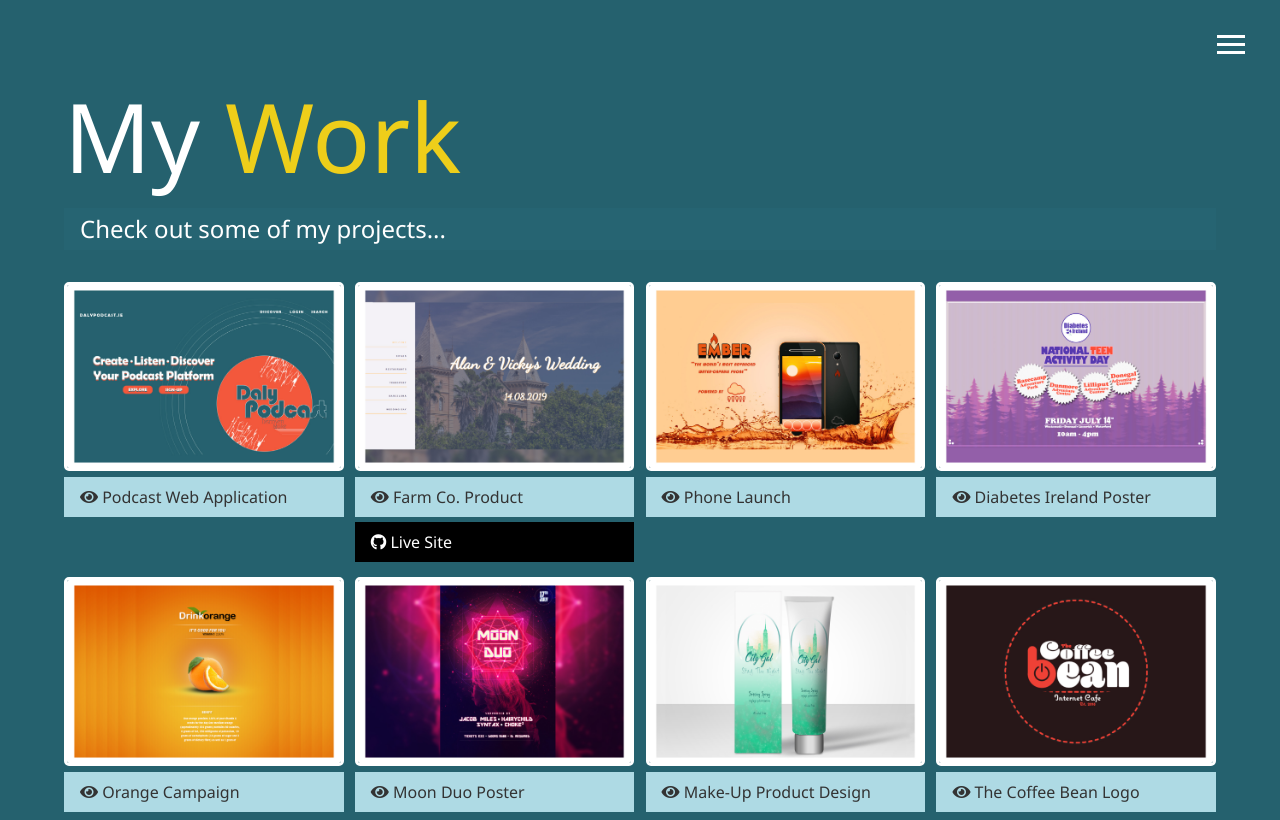
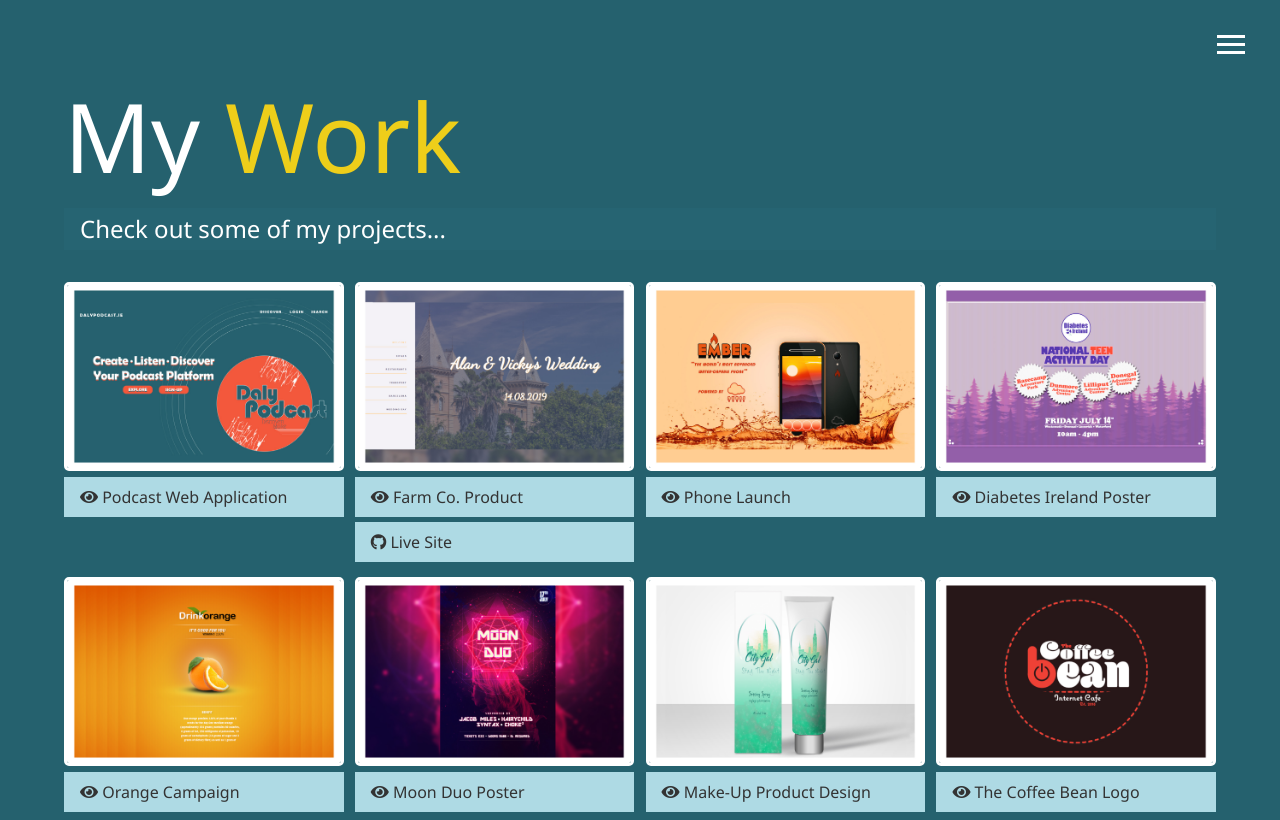
Before and after one commit to rossdalyNCI/Portfolio, a website: page dist/work.html in a window 1280 px wide. Shown: the top 820 px of the page. Drawn offline with Linux system fonts and the light colour scheme.

Commit message:
button color changed to light

```diff
--- a/dist/work.html
+++ b/dist/work.html
@@ -79,7 +79,7 @@
                 <a href="#" class="btn-light">
                     <i class="fas fa-eye"></i> Farm Co. Product
                 </a>
-                <a href="https://alanandvickyswedding.github.io/vickyandalanswedding2019/index.html" class="btn-dark">
+                <a href="https://alanandvickyswedding.github.io/vickyandalanswedding2019/index.html" class="btn-light">
                        <i class="fab fa-github"></i> Live Site
                    </a>
             </div>
```
